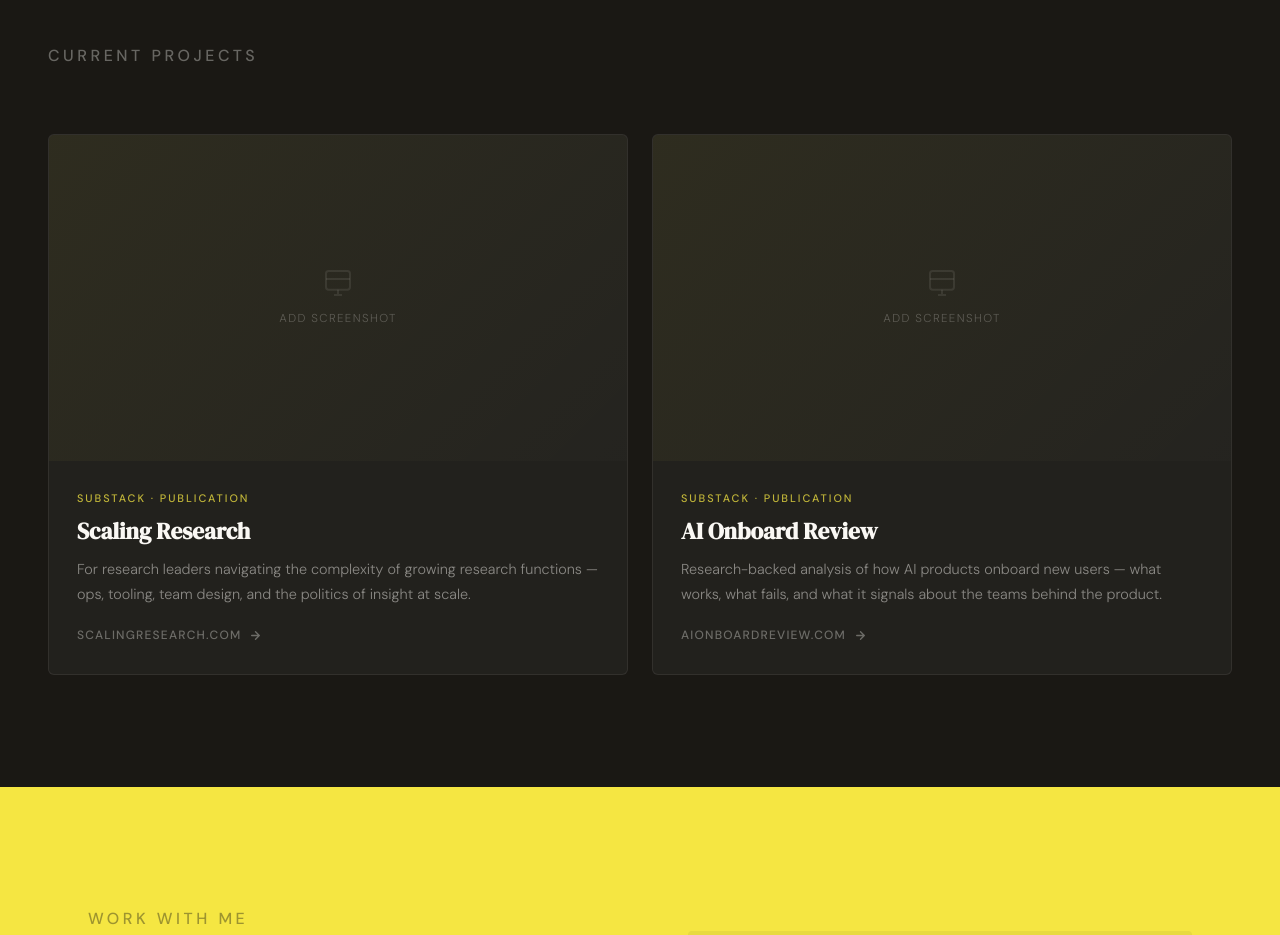
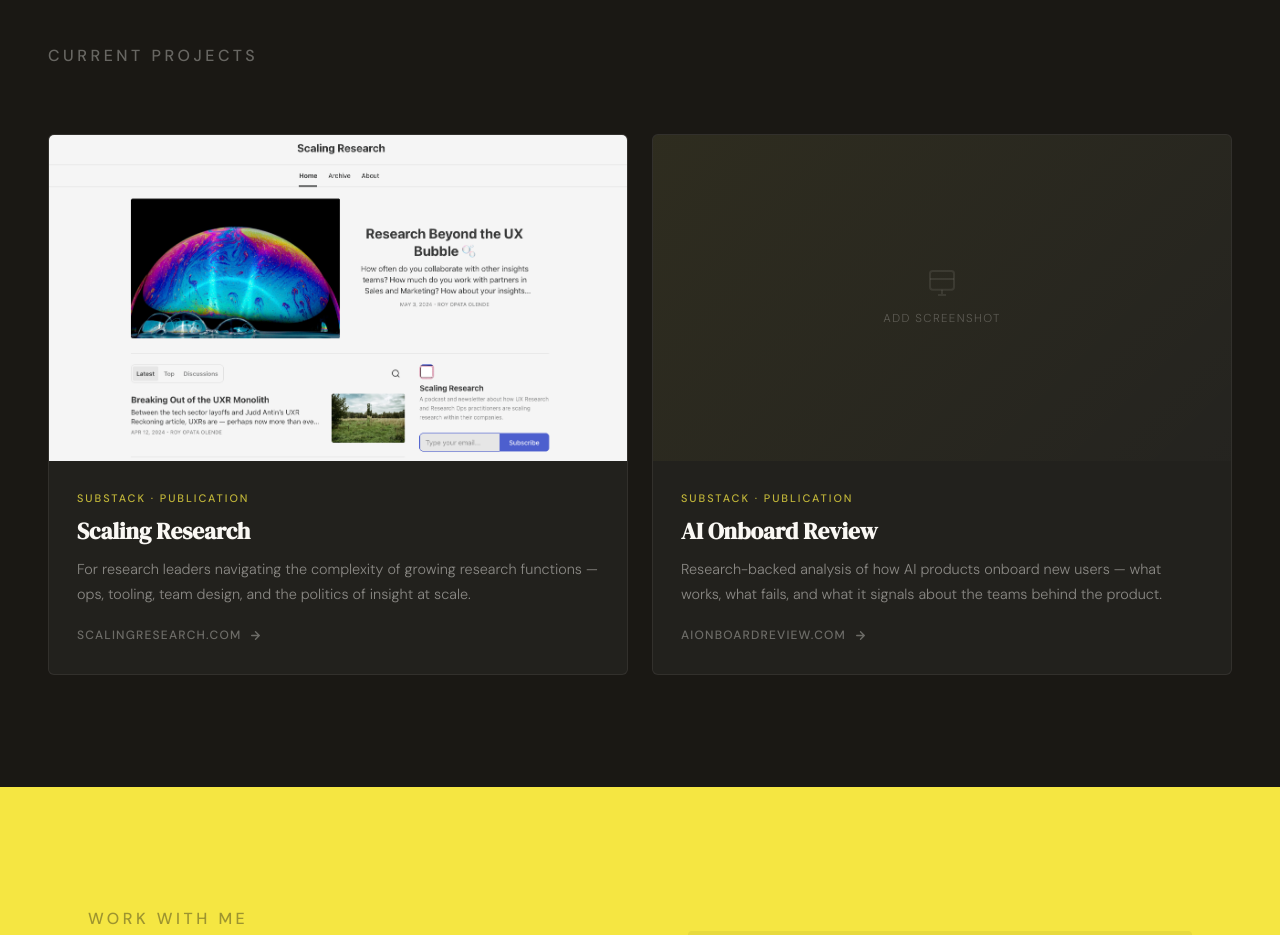
Before and after one commit to edneloolende/royopataolende.github.io, a plain HTML site: page index.html in a window 1280 px wide. Shown: the part 1260-2195 px from the top of the page. Drawn offline with Linux system fonts and the light colour scheme.

Commit message:
Add files via upload

```diff
--- a/index.html
+++ b/index.html
@@ -617,20 +617,7 @@
 
         <a href="https://scalingresearch.com" target="_blank" rel="noopener" class="project-card reveal">
           <div class="card-image">
-            <!--
-              TO ADD YOUR SCREENSHOT:
-              1. Take a screenshot of scalingresearch.com
-              2. Save it as "scalingresearch.png" in the same folder as this file
-              3. Replace the div below with:
-                 <img src="scalingresearch.png" alt="Scaling Research" />
-            -->
-            <div class="card-image-placeholder">
-              <svg viewBox="0 0 24 24" fill="none" stroke="currentColor" stroke-width="1.5">
-                <rect x="3" y="3" width="18" height="14" rx="2"/>
-                <path d="M3 9h18M9 21h6M12 17v4"/>
-              </svg>
-              <span>Add screenshot</span>
-            </div>
+            <img src="scalingresearch.png" alt="Scaling Research" />
           </div>
           <div class="card-body">
             <span class="card-tag">Substack · Publication</span>
```
